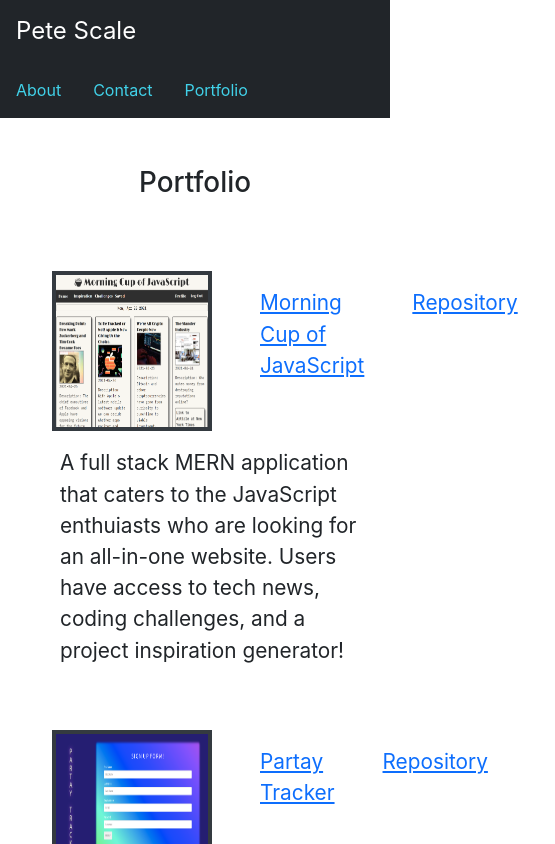
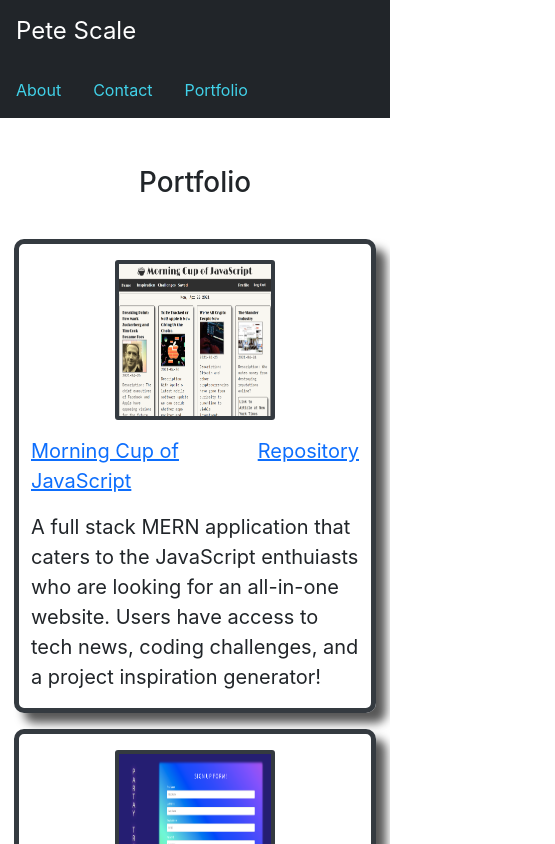
Before and after one commit to Pete-Scale/coding-portfolio, a React (Create React App) app: page /portfolio in a window 390 px wide. Shown: the top 844 px of the page, 555 px wide, since content can reach past the window. Built offline with nearby package versions, Linux system fonts and the light colour scheme.

Commit message:
formatted portfolio page

```diff
--- a/src/components/Project/Project.css
+++ b/src/components/Project/Project.css
@@ -1,15 +1,69 @@
-/* Changes all portfolio images to be same size square */
-.portfolioImageChange {
+.borderCard {
+  border: 5px solid #343a40;
+  border-radius: 10px;
+  box-shadow: 10px 10px 10px #585858;
+}
+
+.portfolioImage {
   height: 10rem;
   width: 10rem;
-  margin-left: 2.5rem;
+  margin-top: 0.5rem;
   margin-bottom: 1rem;
   border: 4px solid #343a40;
+  border-radius: 3px;
   position: relative;
 }
 
-/* change font from bootstrap defaults */
-.portfolioFontChange {
-  font-size: 1.3rem;
+.portfolioFont {
+  font-size: 24px;
   margin-left: 3rem;
+  margin-bottom: 1rem;
+  padding-top: 0rem;
 }
+
+.link {
+  margin-top: 3rem;
+}
+
+.description {
+  margin-top: 0.5rem;
+}
+
+@media (max-width: 1199px) {
+  .portfolioFont {
+    font-size: 20px;
+  }
+}
+
+@media (max-width: 992px) {
+  .borderCard {
+    margin-left: 2px;
+    margin-right: 2px;
+  }
+  .portfolioImage {
+    margin-left: auto;
+    margin-right: auto;
+    max-width: 70%;
+  }
+  .portfolioFont {
+    margin-left: 0rem;
+  }
+  .link {
+    margin-top: 0rem;
+  }
+  .description {
+    margin-top: 0rem;
+  }
+  .project {
+    margin-right: 1rem;
+  }
+  .repo {
+    margin-left: 1rem;
+  }
+  .textAlign {
+    width: auto;
+    margin-left: auto;
+    margin-right: auto;
+    max-width: 100%;
+  }
+}
--- a/src/components/Project/Project.js
+++ b/src/components/Project/Project.js
@@ -2,21 +2,23 @@
 import './Project.css'
 
 const Project = (props) => (
-  <section className="row mt-5">
+  <section className="row mt-3 borderCard">
     {/* column 1 */}
-    <div className="col-md-6 d-flex">
-      <img src={props.image} className="portfolioImageChange" alt={props.alt}/>
-      <a style={{display: "table-cell"}} href={props.project_href} target="_blank" rel="noopener noreferrer" className="portfolioFontChange">
+    <div className="col-lg-2 d-flex pt-2">
+      <img src={props.image} className="portfolioImage" alt={props.alt}/>
+    </div>
+    <div className="col-lg-4 col-md-12 d-flex textAlign">
+      <a style={{display: "table-cell"}} href={props.project_href} target="_blank" rel="noopener noreferrer" className="portfolioFont project link">
         {props.name}
       </a>
       <br/>
-      <a style={{display: "table-cell"}} href={props.repo_href} target="_blank" rel="noopener noreferrer" className="portfolioFontChange">
+      <a style={{display: "table-cell"}} href={props.repo_href} target="_blank" rel="noopener noreferrer" className="portfolioFont repo link">
         Repository
       </a>
     </div>
     {/* column 2 */}
-    <div className="col-md-6">
-      <p className="portfolioFontChange">
+    <div className="col-lg-6">
+      <p className="portfolioFont description">
         {props.description}
       </p>
     </div>
```
